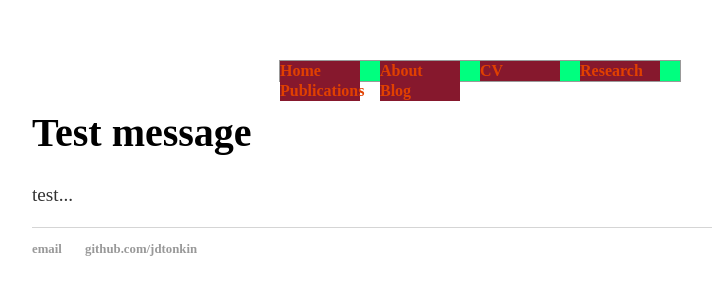
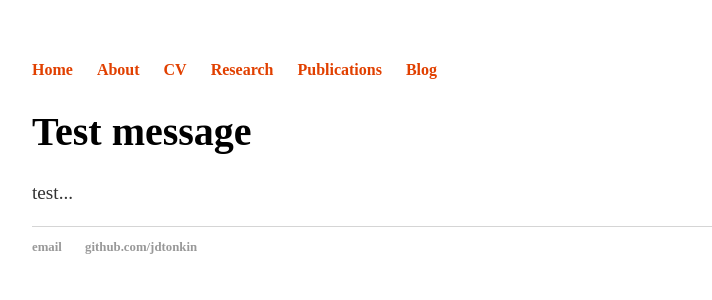
Before and after one commit to jdtonkin/jdtonkin.github.io, a Jekyll site: the page built from index.html, in a window 1280 px wide. Shown: the top 300 px of the page, without its empty margins (160-872 px from the left). Built offline with Jekyll 4.4.1, drawn with Linux system fonts in a browser that asks for light colours.

Commit message:
Update main.css

```diff
--- a/css/main.css
+++ b/css/main.css
@@ -19,21 +19,7 @@ nav ul, footer ul a {
      color: #999;
 }
 
-nav ul {
-   background-color: #00ff7f;
-   border: 1px solid #999;
-   height: 20px; /*This is an example*/
-   margin: 0px auto;
-   width: 400px;
- }
-
- nav ul li {
-   background-color: #86182d; /*Example background color*/
-   display: block;
-   float: left;
-   height: 20px; /*This is an example*/
-   width: 80px;  /*This is 20% of 400px*/
- }
+nav ul { color: #999; }
 nav ul li a:hover { color: #E14000; }
 
 
```
